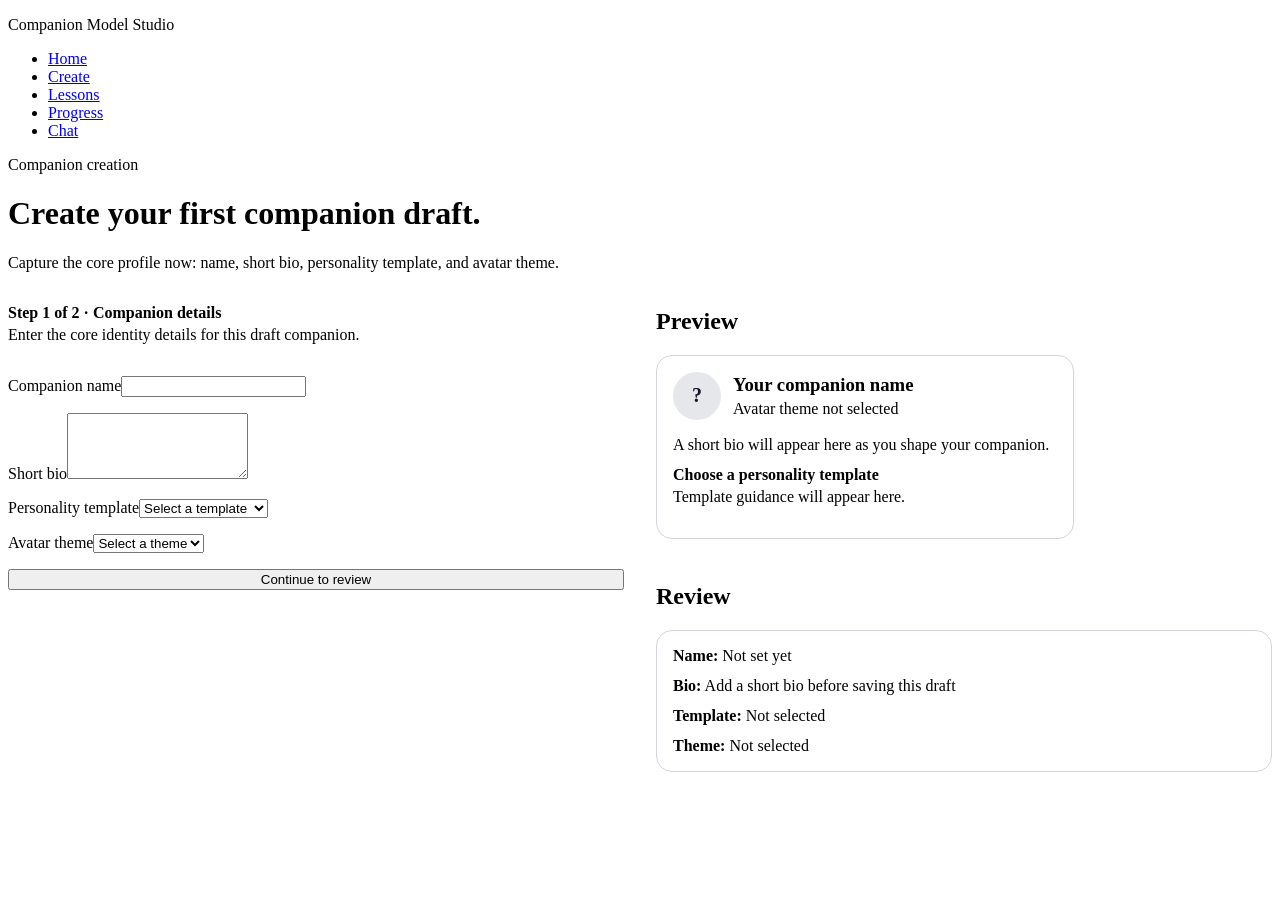
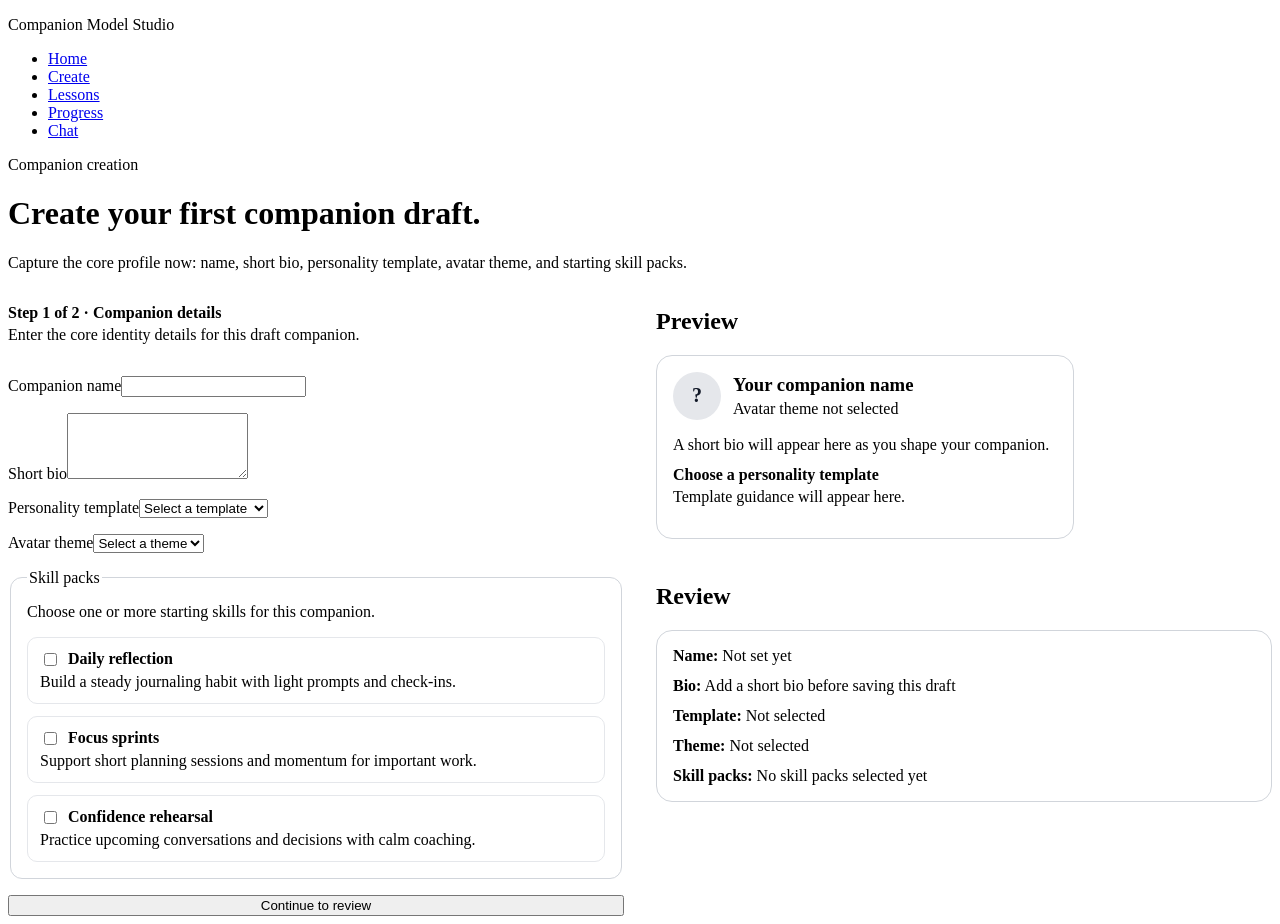
Before and after one commit to MerverliPy/companion-model-studio, a Next.js app in the folder apps/web/: page /create in a window 1280 px wide. Before the commit the page ends 800 px from the top, so only its background shows below. Built offline with nearby package versions, Linux system fonts and the light colour scheme.

Commit message:
feat(web): ship skill pack selection phase

```diff
--- a/apps/web/app/components/companion-form.tsx
+++ b/apps/web/app/components/companion-form.tsx
@@ -4,6 +4,7 @@ import { useMemo, useState, type FormEvent } from 'react';
 
 import { CompanionCardPreview } from './companion-card-preview';
 import { CompanionReview } from './companion-review';
+import { SkillPackPicker } from './skill-pack-picker';
 import {
   avatarThemes,
   hasCompanionErrors,
@@ -191,6 +192,11 @@ export function CompanionForm() {
             ) : null}
           </div>
 
+          <SkillPackPicker
+            selectedSkillPacks={values.skillPacks}
+            onChange={(nextSkillPacks) => updateField('skillPacks', nextSkillPacks)}
+          />
+
           {step === 'details' ? (
             <button type="button" onClick={reviewCurrentInputs}>
               Continue to review
--- a/apps/web/app/components/companion-review.tsx
+++ b/apps/web/app/components/companion-review.tsx
@@ -3,6 +3,7 @@ import {
   personalityTemplates,
   type CompanionDraftInput,
 } from '../../lib/companions/companion-schema';
+import { skillPacks } from '../../lib/companions/skill-packs';
 
 type CompanionReviewProps = {
   values: CompanionDraftInput;
@@ -13,6 +14,9 @@ export function CompanionReview({ values }: CompanionReviewProps) {
     (template) => template.value === values.personalityTemplate,
   );
   const avatarTheme = avatarThemes.find((theme) => theme.value === values.avatarTheme);
+  const selectedSkillPacks = skillPacks.filter((skillPack) =>
+    values.skillPacks.includes(skillPack.value),
+  );
 
   return (
     <section aria-labelledby="companion-review-heading">
@@ -39,6 +43,21 @@ export function CompanionReview({ values }: CompanionReviewProps) {
         <div>
           <strong>Theme:</strong> {avatarTheme?.label || 'Not selected'}
         </div>
+        <div>
+          <strong>Skill packs:</strong>{' '}
+          {selectedSkillPacks.length > 0 ? (
+            <ul style={{ margin: '0.5rem 0 0', paddingLeft: '1.25rem' }}>
+              {selectedSkillPacks.map((skillPack) => (
+                <li key={skillPack.value}>
+                  <span style={{ fontWeight: 600 }}>{skillPack.label}</span>
+                  {`: ${skillPack.description}`}
+                </li>
+              ))}
+            </ul>
+          ) : (
+            'No skill packs selected yet'
+          )}
+        </div>
       </div>
     </section>
   );
--- a/apps/web/app/create/page.tsx
+++ b/apps/web/app/create/page.tsx
@@ -6,8 +6,8 @@ export default function CreatePage() {
       <p>Companion creation</p>
       <h1>Create your first companion draft.</h1>
       <p>
-        Capture the core profile now: name, short bio, personality template, and avatar
-        theme.
+        Capture the core profile now: name, short bio, personality template, avatar
+        theme, and starting skill packs.
       </p>
       <CompanionForm />
     </main>
```
Also changed, not shown: 2 other files (tests, documents, lock files or other folders).
